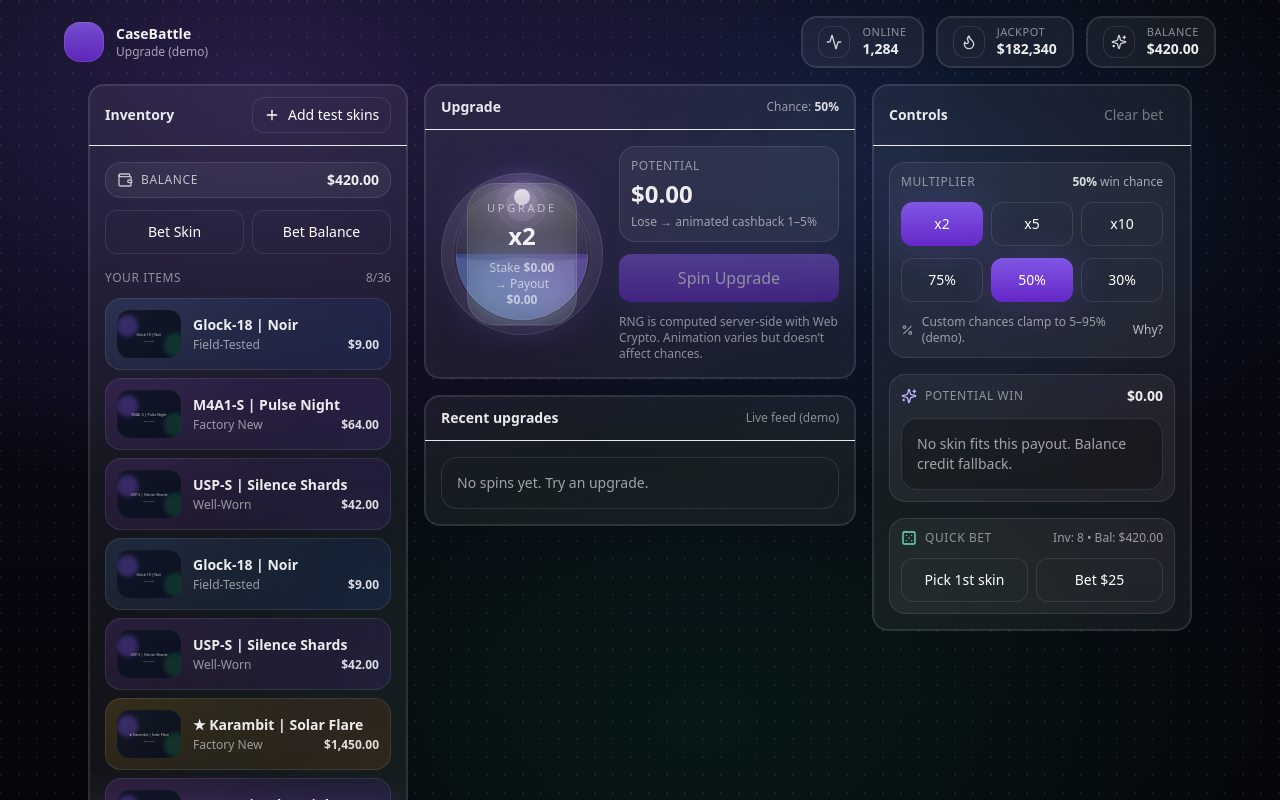
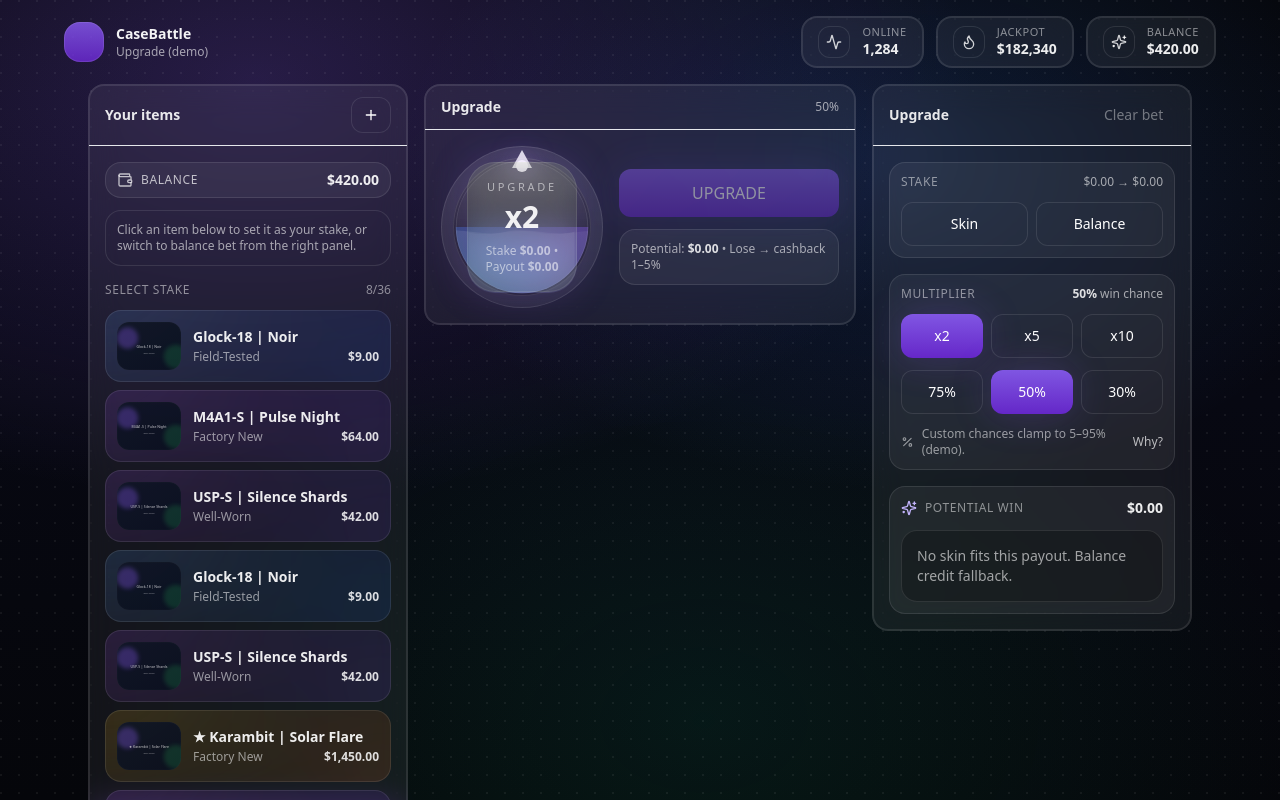
Before and after one commit to ivantodosiks-png/Case-Battle, a Next.js app: page / in a window 1280 px wide. Shown: the top 800 px of the page. Built offline with nearby package versions, Linux system fonts and the light colour scheme.

Commit message:
Refactor InventoryPanel and Upgrade components: update UI text for clarity, remove unused elements, and enhance layout. Improve UpgradeWheel functionality with better angle calculations and visual indicators for winning and losing outcomes.

```diff
--- a/src/components/upgrade/inventory-panel.tsx
+++ b/src/components/upgrade/inventory-panel.tsx
@@ -24,9 +24,9 @@
   return (
     <Card className="overflow-hidden">
       <CardHeader className="flex items-center justify-between gap-3">
-        <CardTitle>Inventory</CardTitle>
-        <Button size="sm" variant="secondary" onClick={() => addTestSkins(6)}>
-          <Plus className="h-4 w-4" /> Add test skins
+        <CardTitle>Your items</CardTitle>
+        <Button size="sm" variant="secondary" onClick={() => addTestSkins(6)} title="Add test skins">
+          <Plus className="h-4 w-4" />
         </Button>
       </CardHeader>
       <CardContent>
@@ -38,23 +38,6 @@
           <div className="text-sm font-semibold text-white/92">
             $<Counter value={balance} format={fmtMoney} />
           </div>
-        </div>
-
-        <div className="mt-3 grid grid-cols-2 gap-2">
-          <Button
-            variant={bet?.type === "skin" ? "primary" : "secondary"}
-            onClick={() => {
-              if (inventory[0]?.instanceId) selectBetSkin(inventory[0].instanceId);
-            }}
-          >
-            Bet Skin
-          </Button>
-          <Button
-            variant={bet?.type === "balance" ? "primary" : "secondary"}
-            onClick={() => setBetBalance(betAmount)}
-          >
-            Bet Balance
-          </Button>
         </div>
 
         {bet?.type === "balance" ? (
@@ -71,10 +54,14 @@
               placeholder="25"
             />
           </div>
-        ) : null}
+        ) : (
+          <div className="mt-3 rounded-2xl bg-white/4 p-3 text-xs text-white/60 ring-soft">
+            Click an item below to set it as your stake, or switch to balance bet from the right panel.
+          </div>
+        )}
 
         <div className="mt-4 flex items-center justify-between">
-          <div className="text-xs uppercase tracking-wider text-white/50">Your items</div>
+          <div className="text-xs uppercase tracking-wider text-white/50">Select stake</div>
           <div className="text-xs text-white/50">{inventory.length}/36</div>
         </div>
 
--- a/src/components/upgrade/upgrade-controls.tsx
+++ b/src/components/upgrade/upgrade-controls.tsx
@@ -1,7 +1,7 @@
 "use client";
 
 import { useMemo } from "react";
-import { Dice5, Percent, Sparkles } from "lucide-react";
+import { Percent, Sparkles } from "lucide-react";
 import { toast } from "sonner";
 import { Card, CardContent, CardHeader, CardTitle } from "@/components/ui/card";
 import { Button } from "@/components/ui/button";
@@ -19,8 +19,7 @@
   const multiplier = useUpgradeStore((s) => s.multiplier);
   const setMultiplier = useUpgradeStore((s) => s.setMultiplier);
   const clearBet = useUpgradeStore((s) => s.clearBet);
-  const inventory = useUpgradeStore((s) => s.inventory);
-  const balance = useUpgradeStore((s) => s.balance);
+  const setBetBalance = useUpgradeStore((s) => s.setBetBalance);
 
   const chance = useMemo(() => clamp(1 / Number(multiplier || 2), 0.05, 0.95), [multiplier]);
 
@@ -44,12 +43,64 @@
   return (
     <Card className="overflow-hidden">
       <CardHeader className="flex items-center justify-between gap-3">
-        <CardTitle>Controls</CardTitle>
+        <CardTitle>Upgrade</CardTitle>
         <Button size="sm" variant="ghost" onClick={clearBet} disabled={!bet}>
           Clear bet
         </Button>
       </CardHeader>
       <CardContent className="space-y-4">
+        <div className="rounded-2xl bg-white/5 p-3 ring-soft">
+          <div className="flex items-center justify-between">
+            <div className="text-xs uppercase tracking-wider text-white/50">Stake</div>
+            <div className="text-xs text-white/60">
+              ${fmtMoney(stakeValue)} → ${fmtMoney(payoutValue)}
+            </div>
+          </div>
+          <div className="mt-3 grid grid-cols-2 gap-2">
+            <Button
+              variant={bet?.type === "skin" ? "primary" : "secondary"}
+              onClick={() => toast.message("Select an item", { description: "Pick a skin from the left panel." })}
+            >
+              Skin
+            </Button>
+            <Button
+              variant={bet?.type === "balance" ? "primary" : "secondary"}
+              onClick={() => setBetBalance(bet?.type === "balance" ? bet.amount : 25)}
+            >
+              Balance
+            </Button>
+          </div>
+
+          {bet?.type === "balance" ? (
+            <div className="mt-3">
+              <div className="flex items-center justify-between text-xs text-white/55">
+                <span>Amount</span>
+                <span className="font-semibold text-white/85">${fmtMoney(bet.amount)}</span>
+              </div>
+              <input
+                type="range"
+                min={1}
+                max={500}
+                step={1}
+                value={bet.amount}
+                onChange={(e) => setBetBalance(Number(e.target.value))}
+                className="mt-2 w-full accent-violet-400"
+              />
+              <div className="mt-2 grid grid-cols-3 gap-2">
+                <Button size="sm" variant="secondary" onClick={() => setBetBalance(25)}>
+                  $25
+                </Button>
+                <Button size="sm" variant="secondary" onClick={() => setBetBalance(100)}>
+                  $100
+                </Button>
+                <Button size="sm" variant="secondary" onClick={() => setBetBalance(250)}>
+                  $250
+                </Button>
+              </div>
+            </div>
+          ) : null}
+        </div>
+
         <div className="rounded-2xl bg-white/5 p-3 ring-soft">
           <div className="flex items-center justify-between">
             <div className="text-xs uppercase tracking-wider text-white/50">Multiplier</div>
@@ -142,31 +193,6 @@
             )}
           </div>
         </div>
-
-        <div className="rounded-2xl bg-white/5 p-3 ring-soft">
-          <div className="flex items-center justify-between">
-            <div className="flex items-center gap-2 text-xs uppercase tracking-wider text-white/50">
-              <Dice5 className="h-4 w-4 text-emerald-300" /> Quick bet
-            </div>
-            <div className="text-xs text-white/55">
-              Inv: {inventory.length} • Bal: ${fmtMoney(balance)}
-            </div>
-          </div>
-          <div className="mt-3 grid grid-cols-2 gap-2">
-            <Button
-              variant="secondary"
-              onClick={() => {
-                if (inventory[0]?.instanceId) useUpgradeStore.getState().selectBetSkin(inventory[0].instanceId);
-                else toast.error("No skins in inventory");
-              }}
-            >
-              Pick 1st skin
-            </Button>
-            <Button variant="secondary" onClick={() => useUpgradeStore.getState().setBetBalance(25)}>
-              Bet $25
-            </Button>
-          </div>
-        </div>
       </CardContent>
     </Card>
   );
--- a/src/components/upgrade/upgrade-screen.tsx
+++ b/src/components/upgrade/upgrade-screen.tsx
@@ -6,7 +6,6 @@
 import { InventoryPanel } from "@/components/upgrade/inventory-panel";
 import { UpgradeWheel } from "@/components/upgrade/upgrade-wheel";
 import { UpgradeControls } from "@/components/upgrade/upgrade-controls";
-import { RecentFeed } from "@/components/upgrade/recent-feed";
 import { useUpgradeStore } from "@/store/use-upgrade-store";
 
 export function UpgradeScreen() {
@@ -32,9 +31,6 @@
           </div>
           <div className="order-1 lg:order-2">
             <UpgradeWheel />
-            <div className="mt-4">
-              <RecentFeed />
-            </div>
           </div>
           <div className="order-3">
             <UpgradeControls />
--- a/src/components/upgrade/upgrade-wheel.tsx
+++ b/src/components/upgrade/upgrade-wheel.tsx
@@ -6,7 +6,6 @@
 import { Check, X } from "lucide-react";
 import { Card, CardContent, CardHeader, CardTitle } from "@/components/ui/card";
 import { Button } from "@/components/ui/button";
-import { Counter } from "@/components/ui/counter";
 import { fmtMoney } from "@/lib/money";
 import { SKIN_BY_ID } from "@/lib/skins";
 import { sfxCashback, sfxLose, sfxPrime, sfxSpinTick, sfxWin } from "@/lib/sfx";
@@ -14,6 +13,20 @@
 
 function clamp(n: number, a: number, b: number) {
   return Math.min(b, Math.max(a, n));
+}
+
+function normDeg(d: number) {
+  const x = d % 360;
+  return x < 0 ? x + 360 : x;
+}
+
+function inSector(angleDeg: number, startDeg: number, spanDeg: number) {
+  const a = normDeg(angleDeg);
+  const s = normDeg(startDeg);
+  const e = normDeg(startDeg + spanDeg);
+  if (spanDeg >= 360) return true;
+  if (s <= e) return a >= s && a <= e;
+  return a >= s || a <= e; // wraps around 0
 }
 
 export function UpgradeWheel() {
@@ -68,11 +81,16 @@
     const win = res.win;
     const winSpan = 360 * chance;
     const loseSpan = 360 - winSpan;
-    const sectorStart = 180 - winSpan / 2; // centered at bottom
+    const winStart = 180 - winSpan / 2; // centered at bottom (CSS rotate: 0=top, 180=bottom)
 
-    const localT = win ? (res.roll / chance) : ((res.roll - chance) / (1 - chance));
+    const localT = win ? res.roll / chance : (res.roll - chance) / (1 - chance);
     const offsetWithin = (win ? winSpan : loseSpan) * clamp(localT, 0, 1);
-    const finalAngle = (win ? sectorStart + offsetWithin : sectorStart + winSpan + offsetWithin) % 360;
+    // IMPORTANT: do NOT modulo the losing angles — it can wrap into the win sector visually.
+    let finalAngle = win ? winStart + offsetWithin : winStart + winSpan + offsetWithin;
+    // Safety: ensure visual sector always matches the precomputed win/lose.
+    const landsInWin = inSector(finalAngle, winStart, winSpan);
+    if (win && !landsInWin) finalAngle = winStart + winSpan * 0.5;
+    if (!win && landsInWin) finalAngle = winStart + winSpan + loseSpan * 0.5;
 
     const target = rotation.get() + (baseTurns + extraTurns) * 360 + finalAngle;
 
@@ -119,27 +137,31 @@
     <Card className="overflow-hidden">
       <CardHeader className="flex items-center justify-between gap-3">
         <CardTitle>Upgrade</CardTitle>
-        <div className="text-xs text-white/55">
-          Chance: <span className="text-white/85 font-semibold">{Math.round(chance * 100)}%</span>
-        </div>
+        <div className="text-xs text-white/60">{Math.round(chance * 100)}%</div>
       </CardHeader>
       <CardContent>
         <div className="grid grid-cols-1 gap-4 md:grid-cols-[1fr_220px] md:items-center">
-          <div className="relative mx-auto w-full max-w-[440px]">
+          <div className="relative mx-auto w-full max-w-[560px]">
             <div className="relative aspect-square w-full">
               <div className="absolute inset-0 rounded-[999px] bg-gradient-to-b from-white/10 to-white/5 ring-soft shadow-[0_0_80px_rgba(139,92,246,0.12)]" />
 
               <LiquidDial chance={chance} />
 
               {/* Pointer */}
-              <motion.div
-                className="absolute inset-0 grid place-items-center"
-                style={{ rotate: smoothRotation }}
-              >
-                <div className="absolute top-4 h-8 w-8 rounded-2xl bg-white/10 ring-soft backdrop-blur-xl" />
-                <div className="absolute top-2 h-10 w-10 rounded-2xl bg-gradient-to-b from-violet-400/35 to-violet-700/25 blur-md" />
-                <div className="absolute top-3 h-12 w-12 -translate-y-1 rounded-3xl bg-white/6 ring-soft" />
-                <div className="absolute top-4 h-4 w-4 rounded-full bg-white shadow-[0_0_30px_rgba(255,255,255,0.25)]" />
+              <motion.div className="absolute inset-0" style={{ rotate: smoothRotation }}>
+                {/* Pointer: thin neon triangle (no square) */}
+                <div className="absolute left-1/2 top-1 -translate-x-1/2">
+                  <div
+                    className="h-0 w-0"
+                    style={{
+                      borderLeft: "10px solid transparent",
+                      borderRight: "10px solid transparent",
+                      borderBottom: "18px solid rgba(255,255,255,0.85)",
+                      filter: "drop-shadow(0 0 14px rgba(139,92,246,0.45))",
+                    }}
+                  />
+                  <div className="mx-auto -mt-2 h-3 w-3 rounded-full bg-white shadow-[0_0_22px_rgba(255,255,255,0.25)]" />
+                </div>
               </motion.div>
 
               {/* Center */}
@@ -148,18 +170,12 @@
                   <div className="text-[11px] uppercase tracking-[0.25em] text-white/55">
                     {centerStatus}
                   </div>
-                  <div className="mt-1 text-2xl font-semibold text-white/92">
+                  <div className="mt-1 text-3xl font-semibold text-white/92">
                     x{Number(multiplier).toFixed(multiplier === 2 || multiplier === 5 || multiplier === 10 ? 0 : 2)}
                   </div>
-                  <div className="mt-2 text-xs text-white/60">
-                    Stake{" "}
-                    <span className="text-white/88 font-semibold">
-                      $<Counter value={stakeValue} format={fmtMoney} />
-                    </span>{" "}
-                    → Payout{" "}
-                    <span className="text-white/88 font-semibold">
-                      $<Counter value={payoutValue} format={fmtMoney} />
-                    </span>
+                  <div className="mt-2 text-xs text-white/55">
+                    Stake <span className="text-white/88 font-semibold">${fmtMoney(stakeValue)}</span> • Payout{" "}
+                    <span className="text-white/88 font-semibold">${fmtMoney(payoutValue)}</span>
                   </div>
 
                   <AnimatePresence initial={false}>
@@ -180,8 +196,6 @@
                             <X className="h-3.5 w-3.5" /> LOSE
                           </span>
                         )}
-                        <span className="text-white/45">seed</span>
-                        <span className="font-mono text-[11px] text-white/70">{lastResult.seed}</span>
                       </motion.div>
                     ) : null}
                   </AnimatePresence>
@@ -193,29 +207,21 @@
           </div>
 
           <div className="space-y-3">
-            <div className="rounded-2xl bg-white/5 p-3 ring-soft">
-              <div className="text-xs uppercase tracking-wider text-white/50">Potential</div>
-              <div className="mt-1 text-2xl font-semibold text-white/92">${fmtMoney(payoutValue)}</div>
-              <div className="mt-1 text-xs text-white/55">
-                {lastResult?.win
-                  ? lastResult.rewardSkinId
-                    ? "Reward: skin"
-                    : "Reward: balance"
-                  : "Lose → animated cashback 1–5%"}
-              </div>
-            </div>
-
             <Button
               size="lg"
               className="w-full"
               onClick={spin}
               disabled={!bet || spinning || phase !== "idle"}
             >
-              {spinning || phase !== "idle" ? "Spinning..." : "Spin Upgrade"}
+              {spinning || phase !== "idle" ? "Spinning..." : "UPGRADE"}
             </Button>
-
-            <div className="text-xs text-white/50">
-              RNG is computed server-side with Web Crypto. Animation varies but doesn’t affect chances.
+            <div className="rounded-2xl bg-white/5 p-3 text-xs text-white/60 ring-soft">
+              Potential: <span className="font-semibold text-white/85">${fmtMoney(payoutValue)}</span>
+              {lastResult?.win
+                ? lastResult.rewardSkinId
+                  ? " • Reward: skin"
+                  : " • Reward: balance"
+                : " • Lose → cashback 1–5%"}
             </div>
           </div>
         </div>
```
